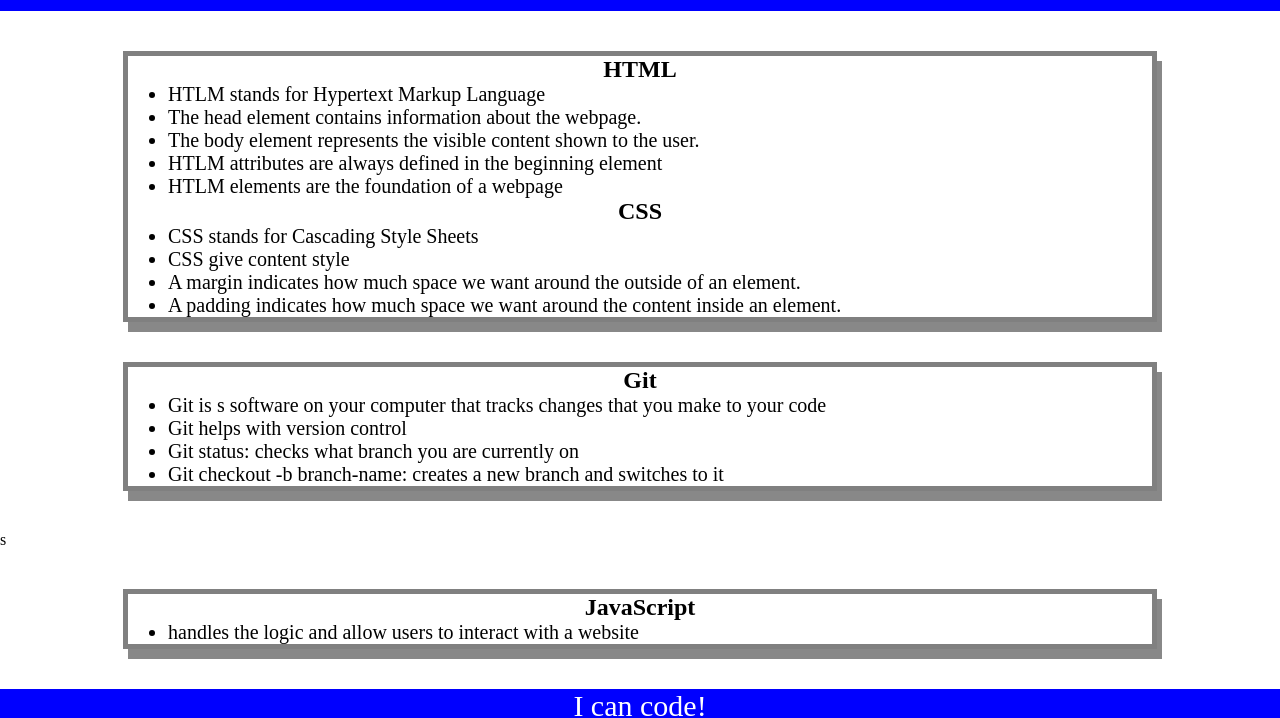
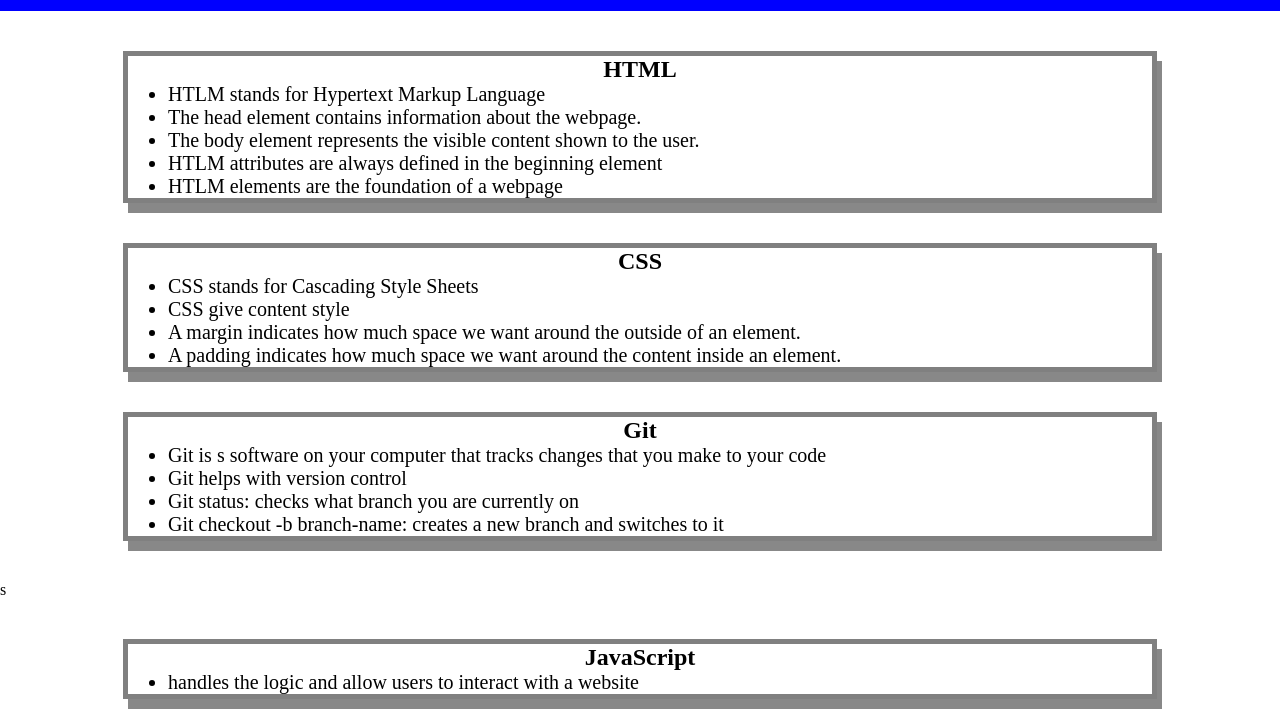
Before and after one commit to gblow/Prework-Study-Guide, a plain HTML site: page index.html in a window 1280 px wide. Shown: the part 109-827 px from the top of the page. Drawn offline with Linux system fonts and the light colour scheme.

Commit message:
updating CSS code

```diff
--- a/index.html
+++ b/index.html
@@ -24,13 +24,16 @@
           <li>HTLM attributes are always defined in the beginning element</li>
           <li>HTLM elements are the foundation of a webpage</li>
         </ul>
+      </section>
+
+      <section class="card" id="html-section">
 
         <h2>CSS</h2>
         <ul>
           <li>CSS stands for Cascading Style Sheets </li>
           <li>CSS give content style</li>
           <li>A margin indicates how much space we want around the outside of an element.</li>
-  <li>A padding indicates how much space we want around the content inside an element.</li>
+          <li>A padding indicates how much space we want around the content inside an element.</li>
         </ul>
       </section>
 
```
